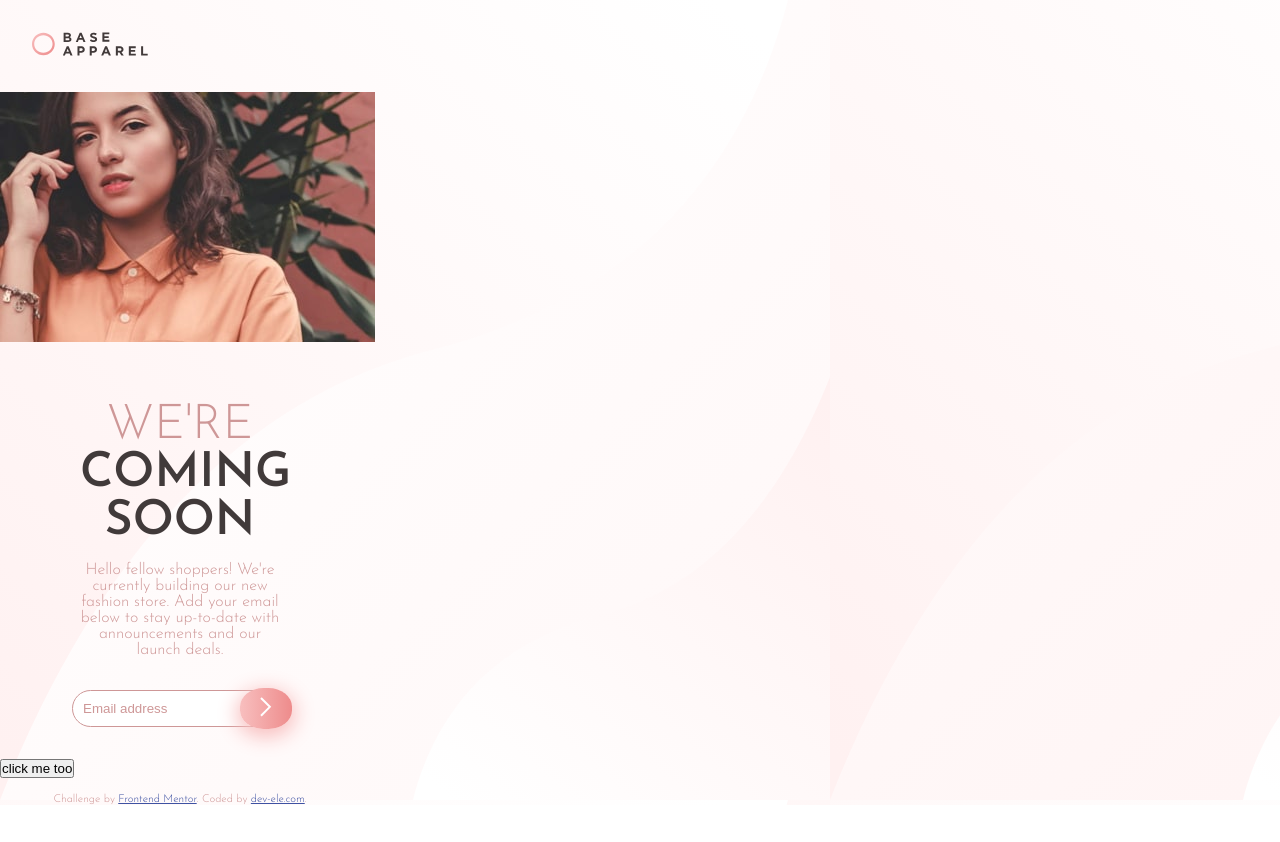
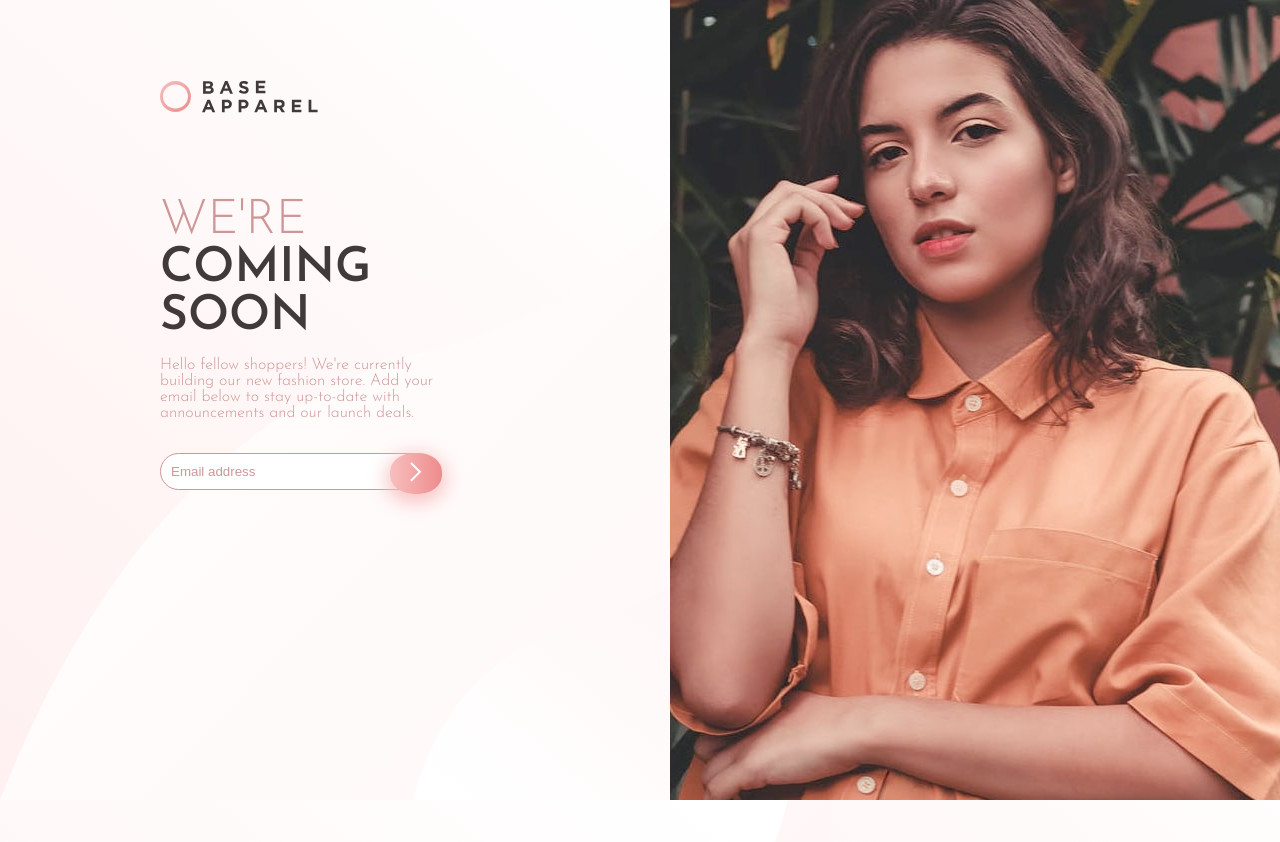
Before and after one commit to dev-ele206/base-apparel-coming-soon-master, a plain HTML site: page index.html in a window 1280 px wide. Before the commit the page ends 805 px from the top, so only its background shows below. Drawn offline with Linux system fonts and the light colour scheme.

Commit message:
desktop done

```diff
--- a/index.html
+++ b/index.html
@@ -40,7 +40,7 @@
         Add your email below to stay up-to-date with announcements and our launch deals.</p>
     </div>
     <div class="form-container">
-      <form>
+      <form id="form-mobile">
         <input class="email-box" type="email" id="email" name="email" placeholder="Email address">
         <button class="button"><img src="/images/icon-arrow.svg" alt="arrow"></button>
         <div class="email-error hidden">
@@ -52,13 +52,47 @@
       </div>
     </div>
     <footer>
-      <button id="test-btn">click me too</button>
       <p class="attribution">
         Challenge by <a href="https://www.frontendmentor.io?ref=challenge" target="_blank">Frontend Mentor</a>.
         Coded by <a href="https://dev-ele.com">dev-ele.com</a>.
       </p>
     </footer>
   </div>
+
+
+  <div class="container-desktop">
+    <div class="text-container-desktop">
+      <div class="logo-desktop">
+        <img src="/images/logo.svg" alt="mobile logo">
+      </div>
+      <h1 style="color: var(--red-clr); font-weight: 100;">We're</h1>
+      <h1>coming</h1>
+      <h1>soon</h1>
+      <p>Hello fellow shoppers! We're currently building our new fashion store.
+        Add your email below to stay up-to-date with announcements and our launch deals.</p>
+        <div class="form-container-desktop">
+          <form id="form-desktop">
+            <input class="email-box-desktop" type="email" id="email" name="email" placeholder="Email address">
+            <button class="button-desktop"><img src="/images/icon-arrow.svg" alt="arrow"></button>
+            <div class="email-error-desktop hidden">
+              <img src="/images/icon-error.svg" alt="error icon for invalid email address">
+            </div>
+          </form>
+          <div class="email-error-message-desktop hidden">
+            <p>Please provide valid email</p>
+          </div>
+        </div>
+    </div>
+    <div class="img-container-desktop">
+      <img src="/images/hero-desktop.jpg" alt="hero pic">
+    </div>
+    <!-- <footer>
+      <p class="attribution-desktop">
+        Challenge by <a href="https://www.frontendmentor.io?ref=challenge" target="_blank">Frontend Mentor</a>.
+        Coded by <a href="https://dev-ele.com">dev-ele.com</a>.
+      </p>
+    </footer> -->
+  </div>
   <script type="text/javascript" src="app.js"></script>
 </body>
 
--- a/style.css
+++ b/style.css
@@ -54,7 +54,7 @@ p {
     margin-top: 2.5rem;
 }
 
-form {
+#form-mobile {
     display: flex;
     justify-content: center;
     align-items: center;
@@ -97,6 +97,68 @@ input[type=email] {
       visibility: hidden;
   }
 
+  .container-desktop {
+      display: none;
+  }
+
   #error-icon {
       position: absolute;
   }
+
+  .email-error-message {
+      text-align: center;
+  }
+
+  /* Extra large devices (large laptops and desktops, 1200px and up) */
+@media only screen and (min-width: 1000px) {
+    .container {
+        display: none;
+    }
+
+    .container-desktop {
+        display: flex;
+    }
+
+    .text-container-desktop {
+        margin-top: 5rem;
+        width: 50%;
+        height: 100vh;
+        padding-left: 10rem;
+    }
+
+    .text-container-desktop > p {
+        padding-right: 10rem;
+
+    }
+
+    .img-container-desktop {
+        width: 50%;
+        height: auto;
+        margin-left: 3.5rem;
+
+    }
+
+    .logo-desktop {
+        margin-bottom: 5rem;
+    }
+
+    #form-desktop {
+        display: flex;
+        margin-top: 2rem;
+    }
+    .button-desktop {
+        background: linear-gradient(90deg, hsl(0, 80%, 86%), hsl(0, 74%, 74%));
+        border: none;
+        padding: 9px 20px;
+        text-decoration: none;
+        border-radius: 45%;
+        box-shadow: 0 5px 20px 3px hsl(0, 80%, 86%);
+        position: absolute;
+        left: 390px;
+      }
+
+
+
+
+
+}
```
Also changed, not shown: app.js (+0 -7 lines).
